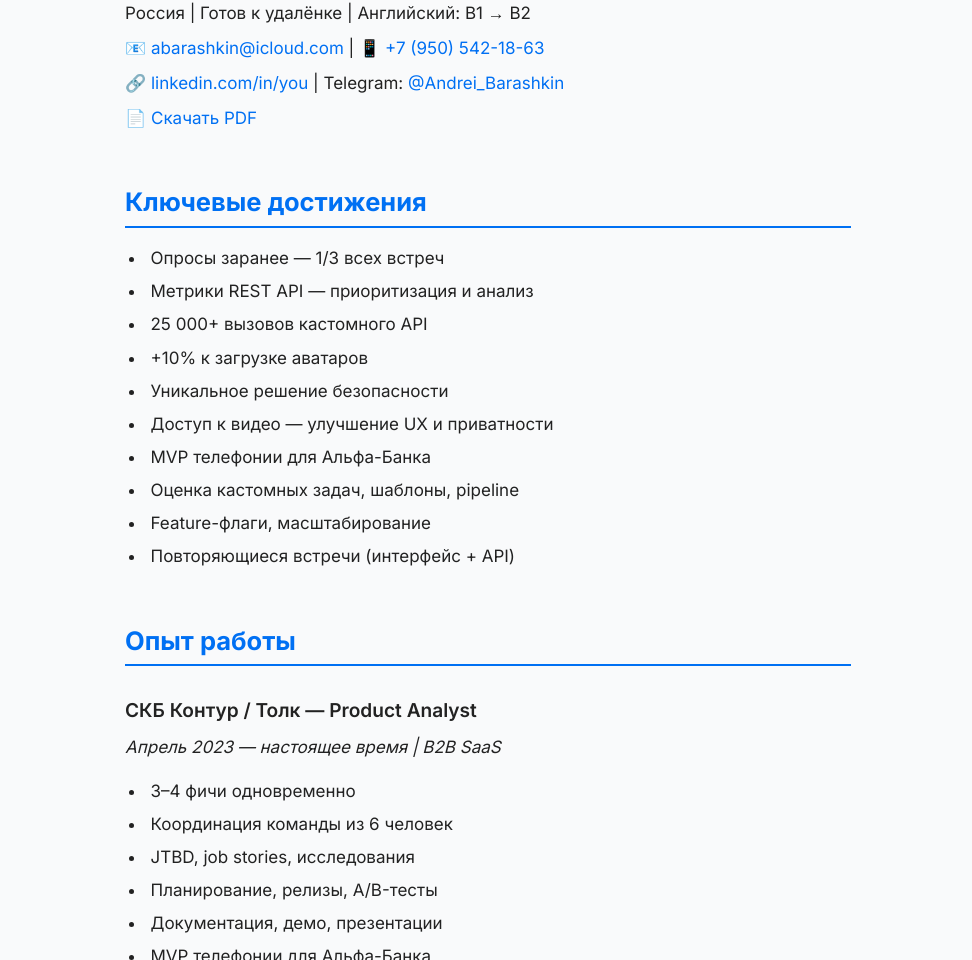
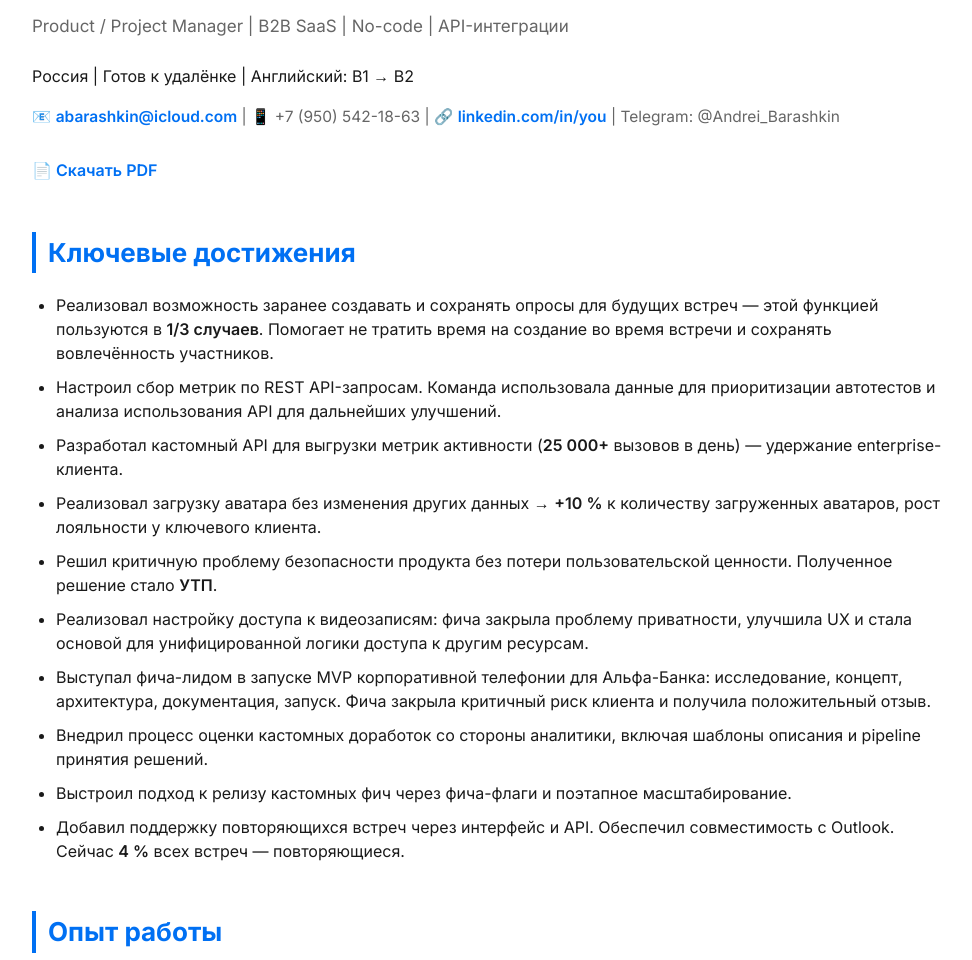
Before and after one commit to barashkinA/CV, a plain HTML site: page index.html in a window 1280 px wide. Shown: the part 217-1177 px from the top of the page, without its empty margins (152-1124 px from the left). Drawn offline with Linux system fonts and the light colour scheme.

Commit message:
Update index.html

```diff
--- a/index.html
+++ b/index.html
@@ -8,27 +8,24 @@
   <style>
     :root {
       --accent: #0070f3;
-      --bg: #f9fafb;
-      --text: #222;
-      --muted: #666;
-      --border: #ddd;
-      --font-base: 17px;
-      --line-height: 1.55;
+      --bg: #ffffff;
+      --text: #1a1a1a;
+      --muted: #666666;
+      --max-width: 960px;
     }
-
     *, *::before, *::after {
       box-sizing: border-box;
     }
     html {
       scroll-behavior: smooth;
-      font-family: 'Inter', sans-serif;
-      font-size: var(--font-base);
-      background: var(--bg);
-      color: var(--text);
+      font-size: 16px;
     }
     body {
       margin: 0;
-      line-height: var(--line-height);
+      font-family: 'Inter', sans-serif;
+      background: var(--bg);
+      color: var(--text);
+      line-height: 1.6;
       -webkit-font-smoothing: antialiased;
       -moz-osx-font-smoothing: grayscale;
     }
@@ -36,98 +33,97 @@
       position: fixed;
       top: 0;
       width: 100%;
-      background: #fff;
-      border-bottom: 1px solid var(--border);
-      padding: 1rem 2rem;
+      background: white;
+      border-bottom: 1px solid #eee;
+      padding: 14px 32px;
       text-align: center;
       z-index: 1000;
       box-shadow: 0 2px 4px rgb(0 0 0 / 0.05);
     }
     header h1 {
       margin: 0;
+      font-size: 22px;
       font-weight: 700;
-      font-size: 1.25rem;
+      letter-spacing: 0.03em;
       color: var(--accent);
-      user-select: none;
     }
     main {
-      max-width: 760px;
-      margin: 5rem auto 3rem;
-      padding: 0 1rem;
+      padding: 120px 24px 80px;
+      max-width: var(--max-width);
+      margin: 0 auto;
     }
     h2 {
-      font-size: 1.5rem;
-      margin: 3rem 0 1rem 0;
+      font-size: 26px;
+      margin-top: 48px;
+      margin-bottom: 20px;
+      color: var(--accent);
+      border-left: 4px solid var(--accent);
+      padding-left: 12px;
       font-weight: 700;
-      color: var(--accent);
-      border-bottom: 2px solid var(--accent);
-      padding-bottom: 0.25rem;
     }
     h3 {
-      font-size: 1.125rem;
-      margin-top: 1.75rem;
-      margin-bottom: 0.5rem;
+      margin-top: 32px;
+      font-size: 20px;
       font-weight: 600;
       color: var(--text);
+      line-height: 1.3;
     }
-    p, ul {
-      margin-top: 0;
-      margin-bottom: 1rem;
+    p {
+      margin: 8px 0 16px;
+      color: var(--text);
+      font-size: 16px;
+    }
+    p.subtitle {
+      color: var(--muted);
+      font-size: 17px;
+      font-weight: 500;
+      margin-bottom: 24px;
     }
     ul {
-      padding-left: 1.25rem;
+      padding-left: 24px;
+      margin-top: 0;
+      margin-bottom: 24px;
       list-style-type: disc;
+      color: var(--text);
+      font-size: 16px;
+      line-height: 1.5;
     }
     ul li {
-      margin-bottom: 0.4rem;
-      transition: background-color 0.2s ease;
-      padding-left: 0.25rem;
-      border-radius: 3px;
-      cursor: default;
-    }
-    ul li:hover {
-      background-color: #e6f0ff;
+      margin-bottom: 10px;
     }
     a {
       color: var(--accent);
       text-decoration: none;
-      transition: color 0.2s ease;
-      word-break: break-word;
+      font-weight: 600;
     }
     a:hover,
     a:focus {
       text-decoration: underline;
-      color: #0051a3;
-      outline: none;
-    }
-    .subtitle {
-      color: var(--muted);
-      font-weight: 500;
-      font-size: 1rem;
-      margin-bottom: 1.25rem;
-    }
-    .contact-info p {
-      margin-bottom: 0.5rem;
     }
     .section {
-      margin-bottom: 2.5rem;
+      margin-bottom: 48px;
     }
-    @media (max-width: 480px) {
-      header h1 {
-        font-size: 1rem;
+    /* Контактная строка */
+    .contact-line {
+      font-size: 15.5px;
+      color: var(--muted);
+      margin: 4px 0 28px;
+      word-break: break-word;
     }
-      main {
-        margin: 4rem 1rem 2rem;
+    /* Немного жирности для ключевых элементов в списках */
+    ul li strong {
+      font-weight: 600;
     }
-      h2 {
-        font-size: 1.3rem;
+    /* Отступы для подзаголовков опыта */
+    .job-duration {
+      font-style: italic;
+      color: var(--muted);
+      font-size: 15px;
+      margin-bottom: 12px;
     }
-      h3 {
-        font-size: 1rem;
-      }
-      :root {
-        --font-base: 16px;
-      }
+    /* Дополнительные абзацы в разделе Дополнительно */
+    .additional p {
+      margin-bottom: 14px;
     }
   </style>
 </head>
@@ -138,92 +134,96 @@
   </header>
 
   <main>
-    <section class="section contact-info" aria-label="Контактная информация">
-      <h2>Информация</h2>
-      <p><strong>Андрей Барашкин</strong></p>
+    <section class="section">
+      <h2>Андрей Барашкин</h2>
       <p class="subtitle">Product / Project Manager | B2B SaaS | No-code | API-интеграции</p>
       <p>Россия | Готов к удалёнке | Английский: B1 → B2</p>
-      <p>📧 <a href="mailto:abarashkin@icloud.com">abarashkin@icloud.com</a> | 📱 <a href="tel:+79505421863">+7 (950) 542-18-63</a></p>
-      <p>🔗 <a href="https://linkedin.com/in/you" target="_blank" rel="noopener noreferrer">linkedin.com/in/you</a> | Telegram: <a href="https://t.me/Andrei_Barashkin" target="_blank" rel="noopener noreferrer">@Andrei_Barashkin</a></p>
+      <p class="contact-line">
+        📧 <a href="mailto:abarashkin@icloud.com">abarashkin@icloud.com</a> | 📱 +7 (950) 542-18-63 | 🔗 <a href="https://linkedin.com/in/you" target="_blank" rel="noopener noreferrer">linkedin.com/in/you</a> | Telegram: @Andrei_Barashkin
+      </p>
       <p><a href="abarashkin_resume.pdf" download>📄 Скачать PDF</a></p>
     </section>
 
-    <section class="section" aria-label="Ключевые достижения">
+    <section class="section">
       <h2>Ключевые достижения</h2>
       <ul>
-        <li>Опросы заранее — 1/3 всех встреч</li>
-        <li>Метрики REST API — приоритизация и анализ</li>
-        <li>25 000+ вызовов кастомного API</li>
-        <li>+10% к загрузке аватаров</li>
-        <li>Уникальное решение безопасности</li>
-        <li>Доступ к видео — улучшение UX и приватности</li>
-        <li>MVP телефонии для Альфа-Банка</li>
-        <li>Оценка кастомных задач, шаблоны, pipeline</li>
-        <li>Feature-флаги, масштабирование</li>
-        <li>Повторяющиеся встречи (интерфейс + API)</li>
+        <li>Реализовал возможность заранее создавать и сохранять опросы для будущих встреч — этой функцией пользуются в <strong>1/3 случаев</strong>. Помогает не тратить время на создание во время встречи и сохранять вовлечённость участников.</li>
+        <li>Настроил сбор метрик по REST API-запросам. Команда использовала данные для приоритизации автотестов и анализа использования API для дальнейших улучшений.</li>
+        <li>Разработал кастомный API для выгрузки метрик активности (<strong>25 000+</strong> вызовов в день) — удержание enterprise-клиента.</li>
+        <li>Реализовал загрузку аватара без изменения других данных → <strong>+10 %</strong> к количеству загруженных аватаров, рост лояльности у ключевого клиента.</li>
+        <li>Решил критичную проблему безопасности продукта без потери пользовательской ценности. Полученное решение стало <strong>УТП</strong>.</li>
+        <li>Реализовал настройку доступа к видеозаписям: фича закрыла проблему приватности, улучшила UX и стала основой для унифицированной логики доступа к другим ресурсам.</li>
+        <li>Выступал фича-лидом в запуске MVP корпоративной телефонии для Альфа-Банка: исследование, концепт, архитектура, документация, запуск. Фича закрыла критичный риск клиента и получила положительный отзыв.</li>
+        <li>Внедрил процесс оценки кастомных доработок со стороны аналитики, включая шаблоны описания и pipeline принятия решений.</li>
+        <li>Выстроил подход к релизу кастомных фич через фича-флаги и поэтапное масштабирование.</li>
+        <li>Добавил поддержку повторяющихся встреч через интерфейс и API. Обеспечил совместимость с Outlook. Сейчас <strong>4 %</strong> всех встреч — повторяющиеся.</li>
       </ul>
     </section>
 
-    <section class="section" aria-label="Опыт работы">
+    <section class="section">
       <h2>Опыт работы</h2>
 
-      <article>
       <h3>СКБ Контур / Толк — Product Analyst</h3>
-        <p><em>Апрель 2023 — настоящее время | B2B SaaS</em></p>
+      <p class="job-duration">Апрель 2023 — настоящее время | B2B SaaS для корпоративных коммуникаций</p>
       <ul>
-          <li>3–4 фичи одновременно</li>
-          <li>Координация команды из 6 человек</li>
-          <li>JTBD, job stories, исследования</li>
-          <li>Планирование, релизы, A/B-тесты</li>
-          <li>Документация, демо, презентации</li>
-          <li>MVP телефонии для Альфа-Банка</li>
+        <li>Вёл 3–4 фичи одновременно: от запроса и исследования до релиза и постанализа.</li>
+        <li>Координировал работу команды из 6 человек (frontend, backend, QA, дизайн).</li>
+        <li>Проводил исследование пользовательских запросов: обращения в поддержку, stop-факторы в продажах, интервью, анализ конкурентов.</li>
+        <li>Формулировал JTBD, job stories, AS-IS / TO-BE сценарии, составлял дерево функций.</li>
+        <li>Описывал решения, разбивал на этапы (MVP → этап 2), участвовал в оценках, планировании и релизах.</li>
+        <li>Проводил A/B и коридорные тесты, строил дашборды в Redash, отслеживал результат и метрики.</li>
+        <li>Вёл документацию (Confluence, Notion), проводил демо, презентовал решения аналитикам.</li>
+        <li>Участвовал в выстраивании внутренних процессов: шаблоны оценки задач, ревью решений коллег.</li>
       </ul>
-      </article>
 
-      <article>
+      <p><strong>Проект: Корпоративная телефония для Альфа-Банка</strong></p>
+      <ul>
+        <li>Работал фича-лидом над MVP: провёл исследование потребностей клиента, подготовил концепт и презентацию, согласовал архитектуру.</li>
+        <li>Вёл коммуникацию с несколькими командами и клиентом, декомпозировал задачу, учитывал ограничения.</li>
+        <li>Контролировал реализацию и финальное тестирование, подготовил документацию. MVP успешно запущен и получил положительную обратную связь.</li>
+      </ul>
+
       <h3>Nopaper (АКОММЕРС) — Продуктовый аналитик</h3>
-        <p><em>Октябрь 2021 — Апрель 2023 | No-code SaaS</em></p>
+      <p class="job-duration">Октябрь 2021 — Апрель 2023 | No-code SaaS для документооборота</p>
       <ul>
-          <li>Мобильное приложение 2.0</li>
-          <li>Сценарии регистрации, авторизации, документов</li>
-          <li>API-интеграции</li>
+        <li>Сопровождал запуск мобильного приложения Nopaper 2.0 — от описания сценариев до приёмки и релизов.</li>
+        <li>Согласовывал сценарии с внутренними заказчиками, собирал обратную связь.</li>
+        <li>Реализовал сценарии регистрации, авторизации и обработки документов.</li>
+        <li>Проектировал API-интеграции, учитывая совместимость с предыдущей версией продукта.</li>
       </ul>
-      </article>
 
-      <article>
       <h3>RYDLAB — Младший менеджер проектов</h3>
-        <p><em>Сентябрь 2021 — Февраль 2022</em></p>
+      <p class="job-duration">Сентябрь 2021 — Февраль 2022</p>
       <ul>
-          <li>ERP-интеграции (Odoo)</li>
-          <li>Разработка сайта</li>
-        </ul>
-      </article>
-    </section>
-
-    <section class="section" aria-label="Навыки">
-      <h2>Навыки</h2>
-      <ul>
-        <li>Product: Roadmap, Job Stories, Backlog, CJM, AS-IS / TO-BE</li>
-        <li>Process: Scrum, Kanban, Кайдзен, MVP-декомпозиция</li>
-        <li>Аналитика: A/B-тесты, Redash, SQL (базовый), метрики</li>
-        <li>UX: интервью, тесты, конкурентный анализ</li>
-        <li>Tech: REST API, Swagger, Postman, MongoDB</li>
-        <li>Документация: Jira, Confluence, Notion, Miro, Figma</li>
+        <li>Анализировал возможности интеграции бизнеса клиента с ERP-системой Odoo.</li>
+        <li>Участвовал в разработке сайта с описанием функциональности системы.</li>
       </ul>
     </section>
 
-    <section class="section" aria-label="Образование">
+    <section class="section">
+      <h2>Навыки</h2>
+      <ul>
+        <li><strong>Product:</strong> Roadmap, Job Stories, Backlog, CJM, AS-IS / TO-BE</li>
+        <li><strong>Process:</strong> Scrum, Kanban, Кайдзен, MVP-декомпозиция, релизное планирование</li>
+        <li><strong>Аналитика:</strong> A/B-тесты, Redash, SQL (базовый), продуктовые метрики</li>
+        <li><strong>UX / Исследования:</strong> Custdev-интервью, коридорные тесты, конкурентный анализ</li>
+        <li><strong>Tech:</strong> REST API, Swagger, Postman, MongoDB (чтение)</li>
+        <li><strong>Документация:</strong> Jira, Confluence, Notion, Miro, Figma</li>
+      </ul>
+    </section>
+
+    <section class="section">
       <h2>Образование</h2>
-      <p>УрФУ им. Б. Н. Ельцина, ИРИТ-РТФ<br />
+      <p><strong>УрФУ им. Б. Н. Ельцина</strong>, Институт радиоэлектроники и информационных технологий<br />
       Специальность: Радиотехника | Выпуск: 2021</p>
     </section>
 
-    <section class="section" aria-label="Языки">
+    <section class="section">
       <h2>Языки</h2>
       <p>Русский — родной<br />Английский — B1 (в процессе выхода на B2)</p>
     </section>
 
-    <section class="section" aria-label="Дополнительно">
+    <section class="section additional">
       <h2>Дополнительно</h2>
       <p>Интересуюсь продуктовым подходом, образовательными симуляциями, процессами разработки и системным мышлением.</p>
       <p>Увлекаюсь спортом, настольными играми, путешествиями и чтением.</p>
```
Lines whose indentation alone changed are shown as unchanged.
